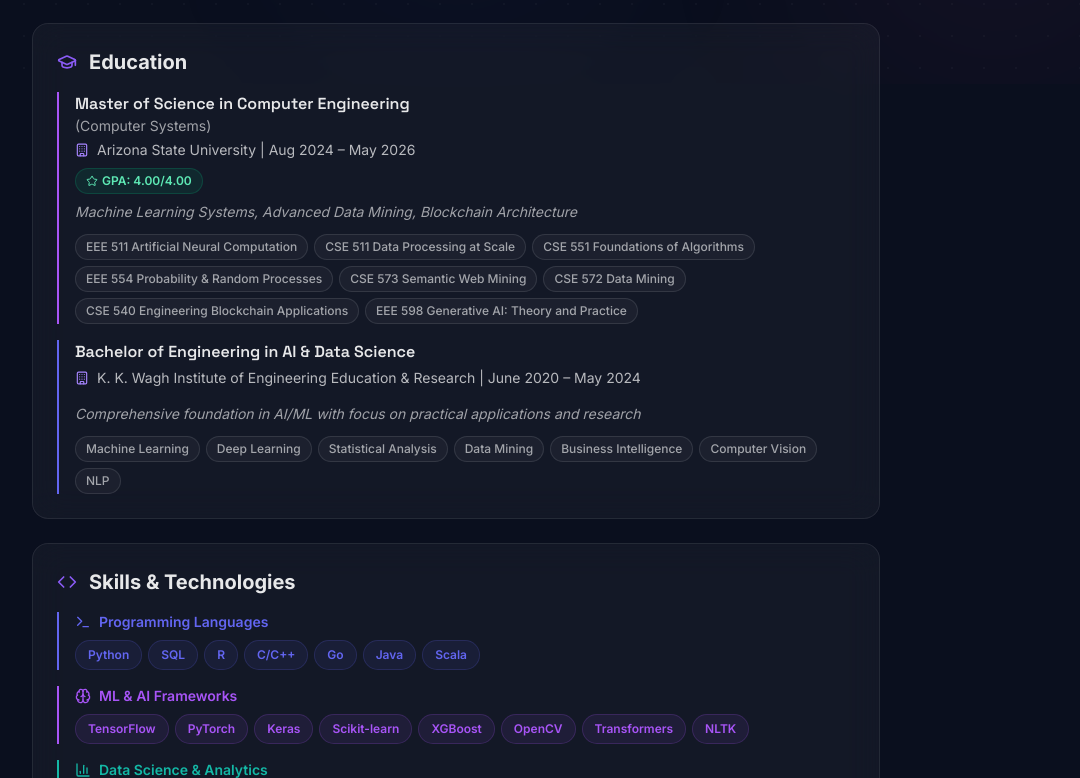
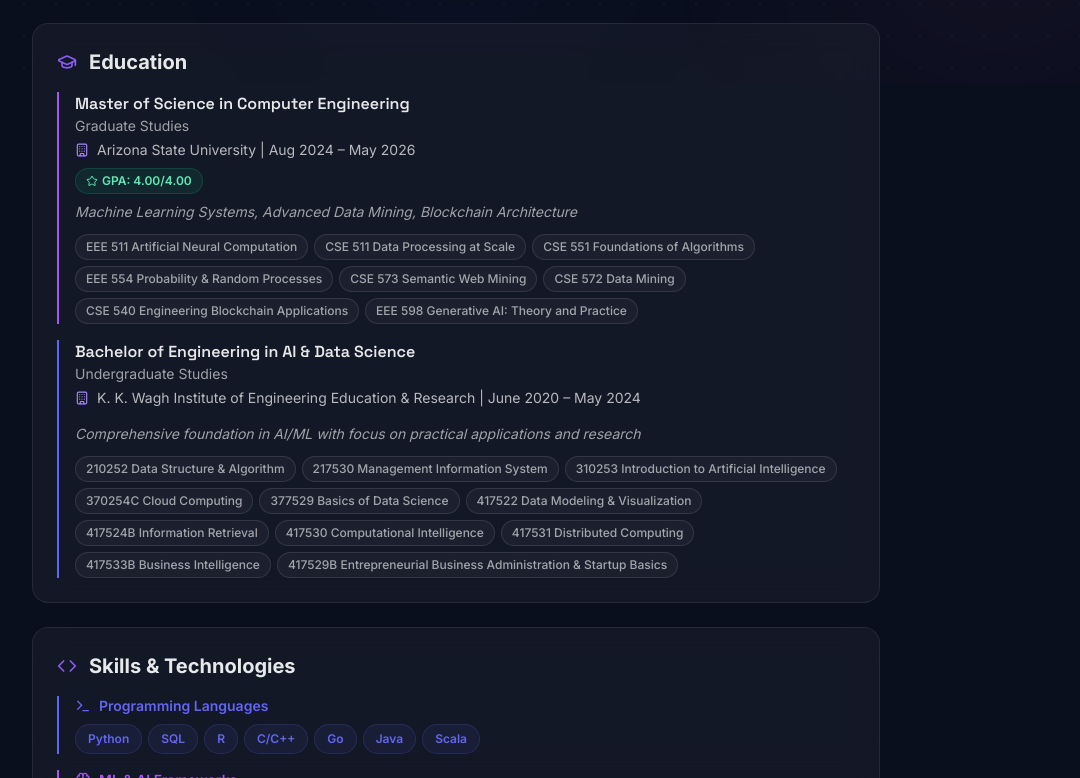
Before and after one commit to SaurabhDusane/portfolio-website, a Next.js app: page /bio in a window 1280 px wide. Shown: the part 716-1494 px from the top of the page, without its empty margins (184-1264 px from the left). Built offline with nearby package versions, Linux system fonts and the light colour scheme.

Commit message:
Update: KKW coursework with course codes, add Graduate/Undergraduate labels

```diff
--- a/data/personal.ts
+++ b/data/personal.ts
@@ -58,7 +58,7 @@ export interface Education {
 export const education: Education[] = [
   {
     degree: "Master of Science in Computer Engineering",
-    sub: "(Computer Systems)",
+    sub: "Graduate Studies",
     school: "Arizona State University",
     period: "Aug 2024 – May 2026",
     gpa: "4.00/4.00",
@@ -77,17 +77,22 @@ export const education: Education[] = [
   },
   {
     degree: "Bachelor of Engineering in AI & Data Science",
+    sub: "Undergraduate Studies",
     school: "K. K. Wagh Institute of Engineering Education & Research",
     period: "June 2020 – May 2024",
     focus: "Comprehensive foundation in AI/ML with focus on practical applications and research",
     coursework: [
-      "Machine Learning",
-      "Deep Learning",
-      "Statistical Analysis",
-      "Data Mining",
-      "Business Intelligence",
-      "Computer Vision",
-      "NLP",
+      "210252 Data Structure & Algorithm",
+      "217530 Management Information System",
+      "310253 Introduction to Artificial Intelligence",
+      "370254C Cloud Computing",
+      "377529 Basics of Data Science",
+      "417522 Data Modeling & Visualization",
+      "417524B Information Retrieval",
+      "417530 Computational Intelligence",
+      "417531 Distributed Computing",
+      "417533B Business Intelligence",
+      "417529B Entrepreneurial Business Administration & Startup Basics",
     ],
     color: "#6366f1",
   },
```
